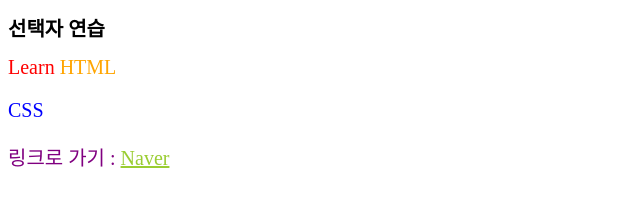
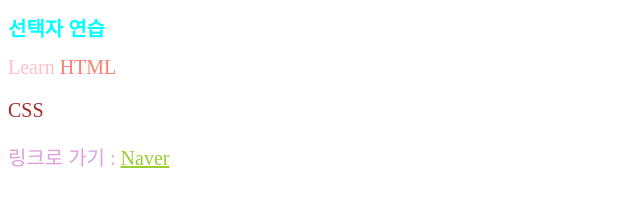
Before and after one commit to Bin-925/TIL, a plain HTML site: page test5.html in a window 1280 px wide. Shown: the whole page, without its empty margins (0-640 px from the left). Drawn offline with Linux system fonts and the light colour scheme.

Commit message:
20250107

```diff
--- a/test5.html
+++ b/test5.html
@@ -10,16 +10,19 @@
       font-size: 20px;
     }
     #happy{
-      color: red;
+      color: pink;
     }
     .html{
-      color: orange;
+      color: salmon;
     }
     p{
-      color: blue;
+      color: brown;
     }
     a[href="https://www.naver.com"]{
       color: yellowgreen;
+    }
+    h1 {
+      color: aqua;
     }
 
   </style>
@@ -29,7 +32,7 @@
   <span id="happy">Learn</span>
   <span class="html">HTML</span>
   <p>CSS</p>
-  <span style="color: purple;">링크로 가기 : </span>
+  <span style="color: plum;">링크로 가기 : </span>
   <a href="https://www.naver.com">Naver</a>
 </body>
 </html>
```
